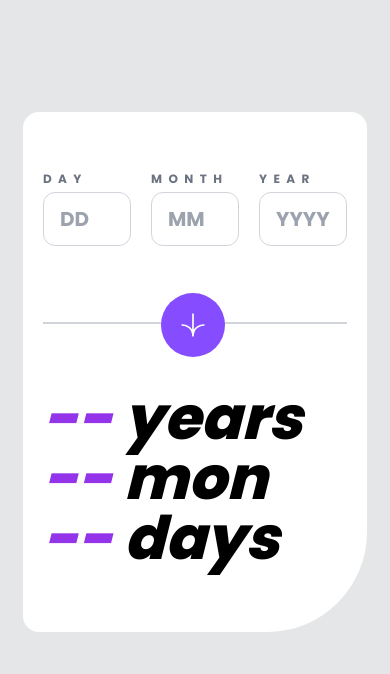
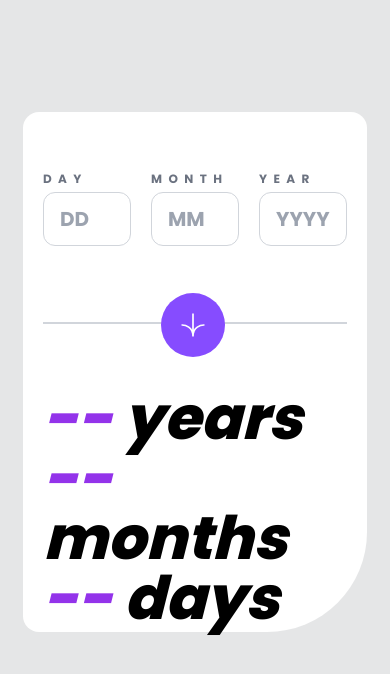
Before and after one commit to Sailmaster91/calculadora-de-edad, a website: page index.html in a window 390 px wide. Drawn offline with Linux system fonts and the light colour scheme.

Commit message:
Correccion de Texto

```diff
--- a/index.html
+++ b/index.html
@@ -102,6 +102,7 @@
 						><button
 							class="btn-calculo bg-[#864cff] flex justify-center items-center h-16 w-16 md:h-20 md:w-20 md:p-6 p-5 rounded-full absolute md:top-[-48px] top-[-30px] md:right-[-10%] right-[40%]"
 							data-action="calcular"
+							type="button"
 						>
 							<svg
 								xmlns="http://www.w3.org/2000/svg"
@@ -119,10 +120,10 @@
 				</section>
 
 				<section
-					class="datos w-full flex justify-center align-top flex-col h-auto text-black pl-5 pr-5 font-extrabold italic text-6xl mt-16 mb-12 md:mb-20 md:text-8xl md:pb-10 md:pl-12"
+					class="datos w-full flex justify-center align-top flex-col italic h-auto text-black pl-5 pr-5 font-extrabold text-6xl mt-16 mb-12 md:mb-20 md:text-8xl md:pb-10 md:pl-12"
 				>
 					<p><span class="numero-animado text-purple-600" id="num__years">--</span> years</p>
-					<p><span id="num__months" class="numero-animado text-purple-600">--</span> mon</p>
+					<p><span id="num__months" class="numero-animado text-purple-600">--</span> months</p>
 					<p><span id="num__days" class="numero-animado text-purple-600">--</span> days</p>
 				</section>
 			</main>
```
